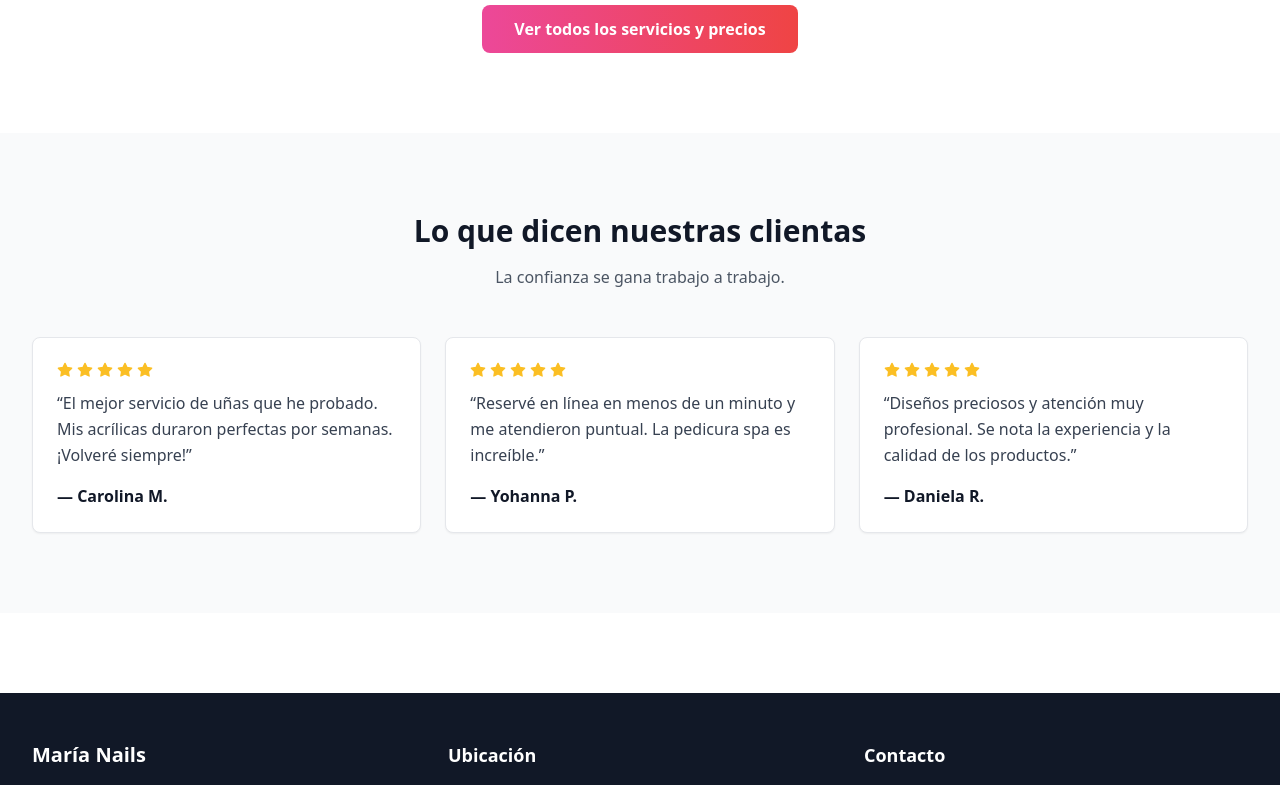
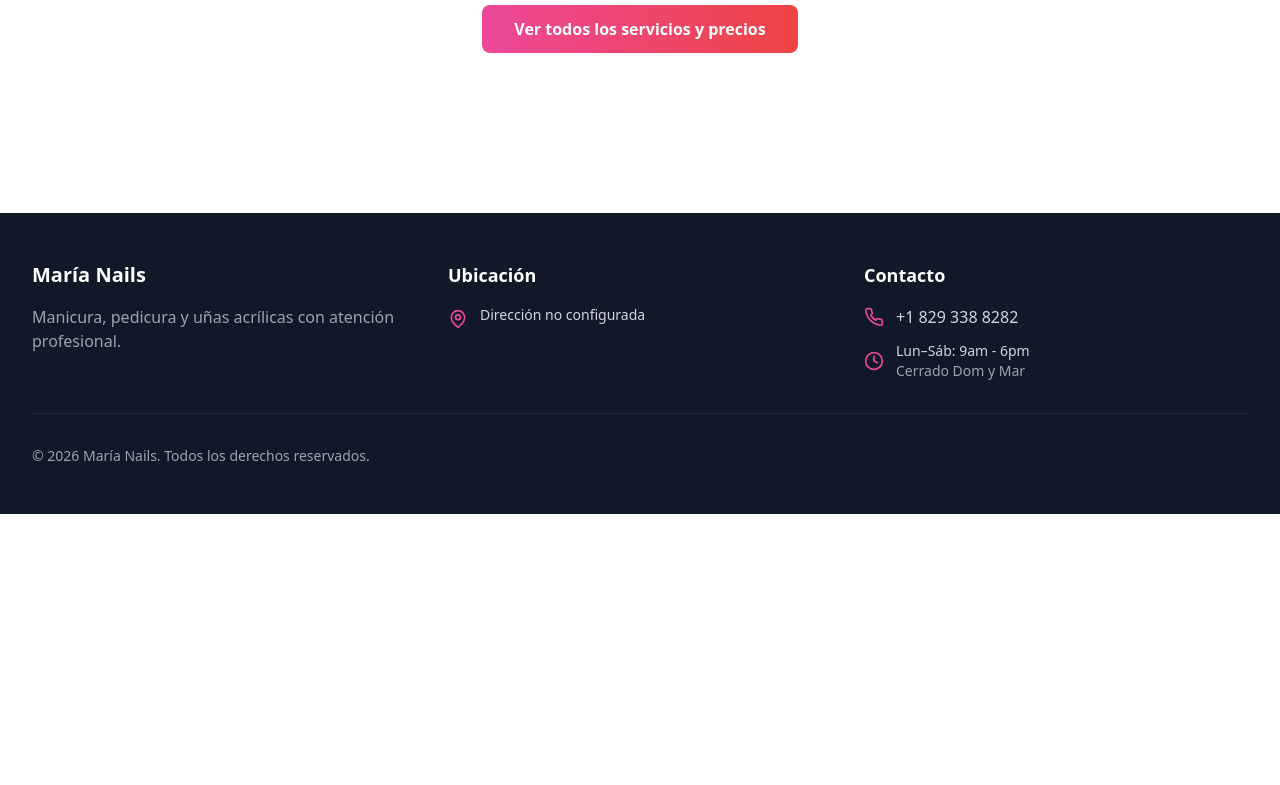
Before and after one commit to Juniorbp20/mariaNails2.0, a React (Vite) app: page / in a window 1280 px wide. Shown: the part 1960-2745 px from the top of the page. After the commit the page ends 2474 px from the top, so only its background shows below. Built offline with nearby package versions, Linux system fonts and the light colour scheme; no server answers; the database is empty.

Commit message:
fix: quitar seccion de testimonios del inicio

```diff
--- a/src/pages/Home.tsx
+++ b/src/pages/Home.tsx
@@ -1,28 +1,10 @@
 import { useEffect, useState } from 'react';
-import { Award, Calendar, Sparkles, Star } from 'lucide-react';
+import { Award, Calendar, Sparkles } from 'lucide-react';
 import { Link } from 'react-router-dom';
 import { useBusinessProfile } from '../contexts/BusinessProfileContext';
 import { serviceService } from '../services/serviceService';
 import type { Service } from '../types';
 import { formatPrice } from '../utils/format';
-
-const TESTIMONIALS = [
-  {
-    name: 'Carolina M.',
-    text: 'El mejor servicio de uñas que he probado. Mis acrílicas duraron perfectas por semanas. ¡Volveré siempre!',
-    rating: 5,
-  },
-  {
-    name: 'Yohanna P.',
-    text: 'Reservé en línea en menos de un minuto y me atendieron puntual. La pedicura spa es increíble.',
-    rating: 5,
-  },
-  {
-    name: 'Daniela R.',
-    text: 'Diseños preciosos y atención muy profesional. Se nota la experiencia y la calidad de los productos.',
-    rating: 5,
-  },
-];
 
 export default function Home() {
   const { profile } = useBusinessProfile();
@@ -213,26 +195,6 @@ export default function Home() {
         </section>
       )}
 
-      <section className="py-20 bg-gray-50" aria-label="Opiniones de clientas">
-        <div className="max-w-7xl mx-auto px-4 sm:px-6 lg:px-8">
-          <h2 className="text-3xl font-bold text-center text-gray-900 mb-4">Lo que dicen nuestras clientas</h2>
-          <p className="text-center text-gray-600 mb-12">La confianza se gana trabajo a trabajo.</p>
-          <div className="grid md:grid-cols-3 gap-6">
-            {TESTIMONIALS.map((t) => (
-              <figure key={t.name} className="rounded-lg border border-gray-200 bg-white p-6 shadow-sm">
-                <div className="mb-3 flex gap-1" aria-label={`${t.rating} estrellas`}>
-                  {Array.from({ length: t.rating }).map((_, i) => (
-                    <Star key={i} className="h-4 w-4 fill-amber-400 text-amber-400" aria-hidden="true" />
-                  ))}
-                </div>
-                <blockquote className="mb-4 text-gray-700 leading-relaxed">“{t.text}”</blockquote>
-                <figcaption className="font-semibold text-gray-900">— {t.name}</figcaption>
-              </figure>
-            ))}
-          </div>
-        </div>
-      </section>
-
     </div>
   );
 }
```
